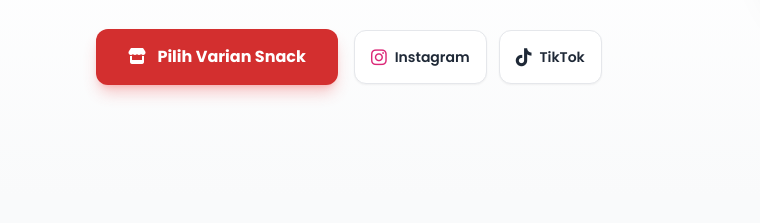
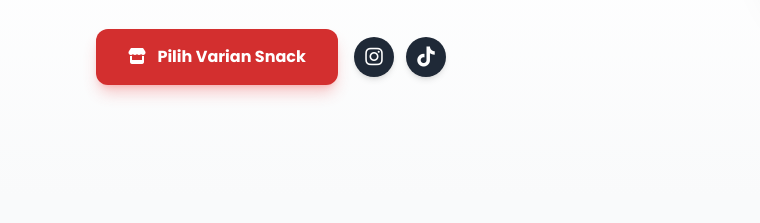
Before and after one commit to tirsopjon/WEB-TIRSOPJON, a plain HTML site: page index.html in a window 1280 px wide. Shown: the part 468-691 px from the top of the page, 0-760 px from the left. Drawn offline with nearby package versions, Linux system fonts and the light colour scheme; grey boxes are pictures that could not be loaded.

Commit message:
Add files via upload

```diff
--- a/index.html
+++ b/index.html
@@ -152,14 +152,12 @@
 
                     <!-- Sosial Media Links di Hero -->
                     <div class="flex items-center gap-3 pt-2 sm:pt-0">
-                        <a href="https://instagram.com/tirsopjon.snack" target="_blank" class="flex items-center gap-2 px-4 py-3 bg-white dark:bg-gray-800 border border-gray-200 dark:border-gray-700 rounded-xl shadow-sm hover:border-pink-500 hover:text-pink-600 transition-all text-sm font-semibold">
-                            <i class="fab fa-instagram text-pink-600 text-lg"></i>
-                            <span class="hidden sm:inline">Instagram</span>
-                        </a>
-                        <a href="https://tiktok.com/@tirsopjon.snack" target="_blank" class="flex items-center gap-2 px-4 py-3 bg-white dark:bg-gray-800 border border-gray-200 dark:border-gray-700 rounded-xl shadow-sm hover:border-gray-900 dark:hover:border-white transition-all text-sm font-semibold">
-                            <i class="fab fa-tiktok text-lg"></i>
-                            <span class="hidden sm:inline">TikTok</span>
-                        </a>
+                        <a href="https://www.instagram.com/tirsopjonsnack.id?stkn=cnM4ejRqYXR6MjRv" target="_blank" class="w-10 h-10 rounded-full bg-gray-800 hover:bg-pink-600 text-white flex items-center justify-center transition-all shadow-md hover:scale-110" title="Instagram">
+                        <i class="fab fa-instagram text-xl"></i>
+                    </a>
+                    <a href="https://www.tiktok.com/@tirsopjonsnack.id?_r=1&_t=ZS-99abmcO9G3U" target="_blank" class="w-10 h-10 rounded-full bg-gray-800 hover:bg-white hover:text-black text-white flex items-center justify-center transition-all shadow-md hover:scale-110" title="TikTok">
+                        <i class="fab fa-tiktok text-xl"></i>
+                    </a>
                     </div>
                 </div>
             </div>
--- a/javascript.js
+++ b/javascript.js
@@ -14,11 +14,11 @@ let isPlaying = false;
 
 /* --- FUNGSI REDIRECT MEDIA SOSIAL --- */
 function openInstagram() {
-    window.open(`https://www.instagram.com/${USERNAME_INSTAGRAM}`, '_blank');
+    window.open(`https://www.instagram.com/tirsopjonsnack.id?stkn=cnM4ejRqYXR6MjRv"`, '_blank');
 }
 
 function openTikTok() {
-    window.open(`https://www.tiktok.com/@${USERNAME_TIKTOK}`, '_blank');
+    window.open(`https://www.tiktok.com/@tirsopjonsnack.id?_r=1&_t=ZS-99abmcO9G3U`, '_blank');
 }
 
 /* --- FUNGSI DARK MODE --- */
```
